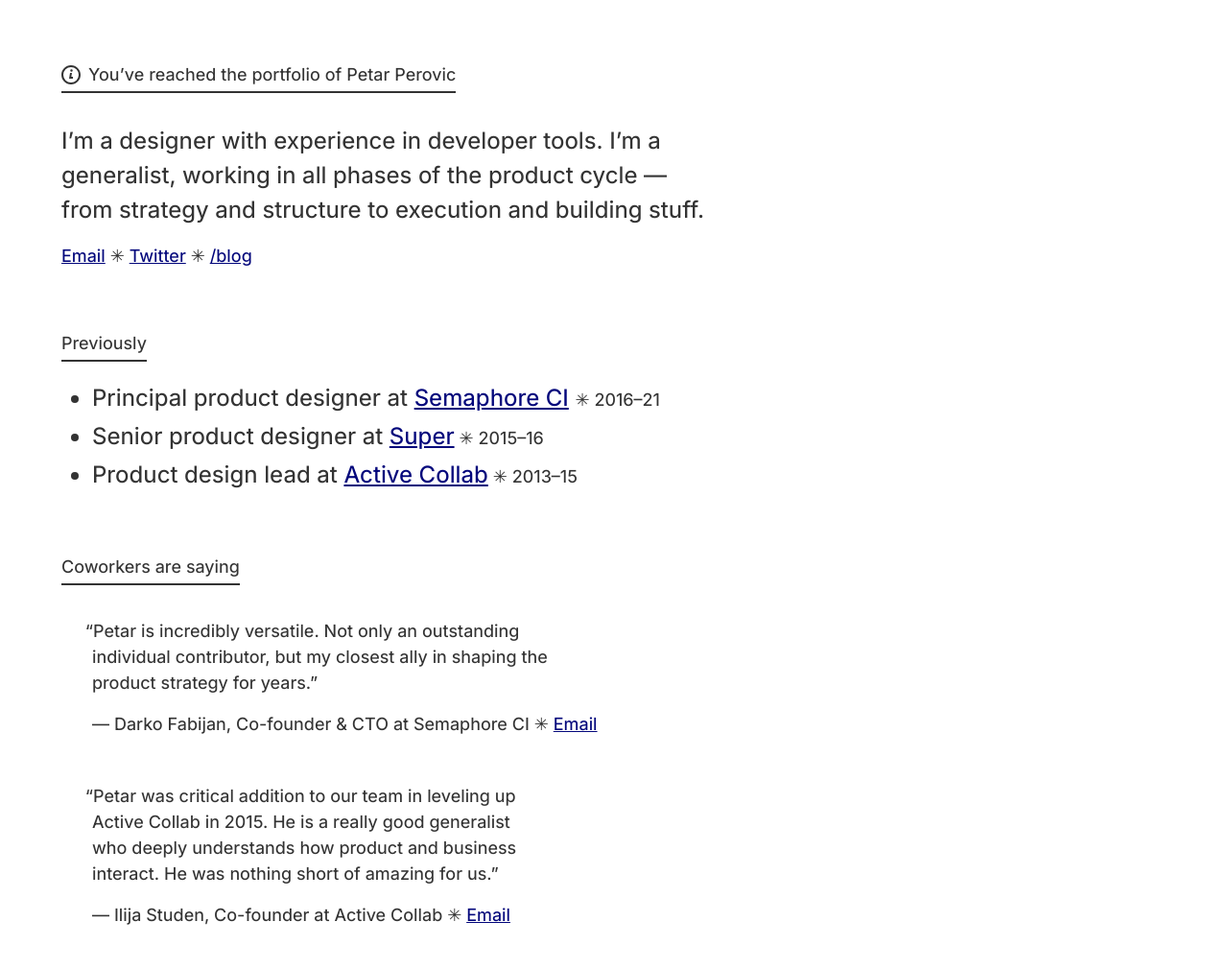
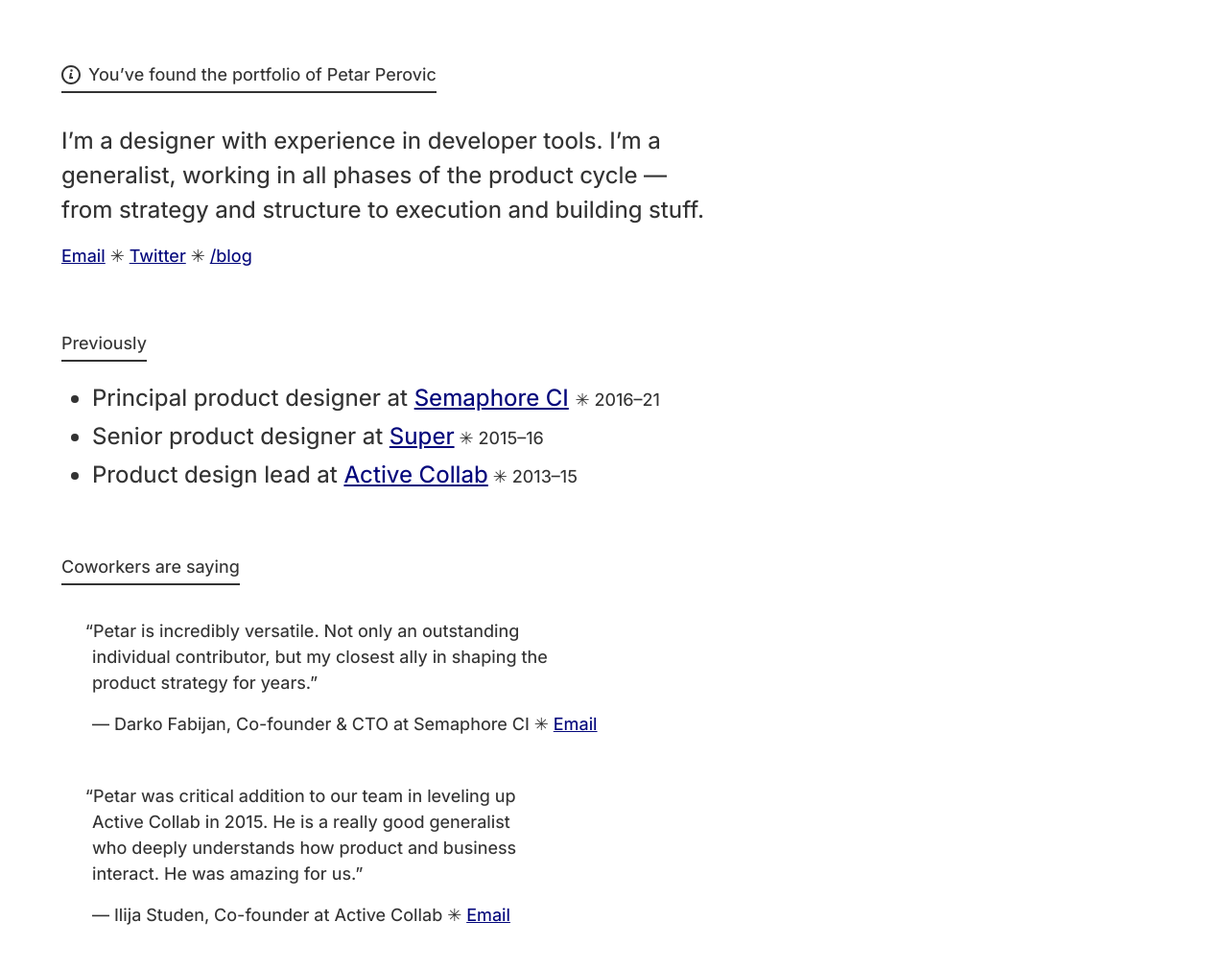
Before and after one commit to ropsii/ropsii.github.io, a Jekyll site: the page built from work.html, in a window 1280 px wide and 1400 px high. Shown: the top 1010 px of the window at 96% size. Built offline with Jekyll 4.4.1, drawn with Linux system fonts in a browser that asks for light colours.

Commit message:
copy touchup

```diff
--- a/_layouts/work.html
+++ b/_layouts/work.html
@@ -25,7 +25,7 @@
                     <div class="dib mb3 mb4-m pb1 bb bw1">
                         <div class="flex-ns items-center">
                             <svg class="dn di-ns flex-shrink-0" width="20" height="20" xmlns="http://www.w3.org/2000/svg"><path d="M10 0c5.523 0 10 4.477 10 10s-4.477 10-10 10S0 15.523 0 10 4.477 0 10 0zm0 2a8 8 0 100 16 8 8 0 000-16zm1 6l-.667 4h1.679v2H8l1-6h2zm-.494-3.722a1.25 1.25 0 110 2.5 1.25 1.25 0 010-2.5z" fill="#333" fill-rule="evenodd"/></svg>
-                            <p class="f4 mb0 ml2-ns"><span class="dn di-ns">You’ve reached the portfolio of </span>Petar Perovic</p>
+                            <p class="f4 mb0 ml2-ns"><span class="dn di-ns">You’ve found the portfolio of </span>Petar Perovic</p>
                         </div>
                     </div>
 
@@ -56,7 +56,7 @@
                         </blockquote>
 
                         <blockquote class="f4 ml0 pl4-m mb5">
-                            <p class="f4 mb3 measure pr5-m" style="text-indent: -0.4em;">“Petar was critical addition to our team in leveling up Active Collab in 2015. He is a really good generalist who deeply understands how product and business interact. He was nothing short of amazing for us.”</p>
+                            <p class="f4 mb3 measure pr5-m" style="text-indent: -0.4em;">“Petar was critical addition to our team in leveling up Active Collab in 2015. He is a really good generalist who deeply understands how product and business interact. He was amazing for us.”</p>
                             <p class="f4 mb0">— Ilija Studen, Co-founder at Active Collab ✳ <a href="mailto:ilija.studen@activecollab.com">Email</a></p>
                         </blockquote>
                     </div>
```
